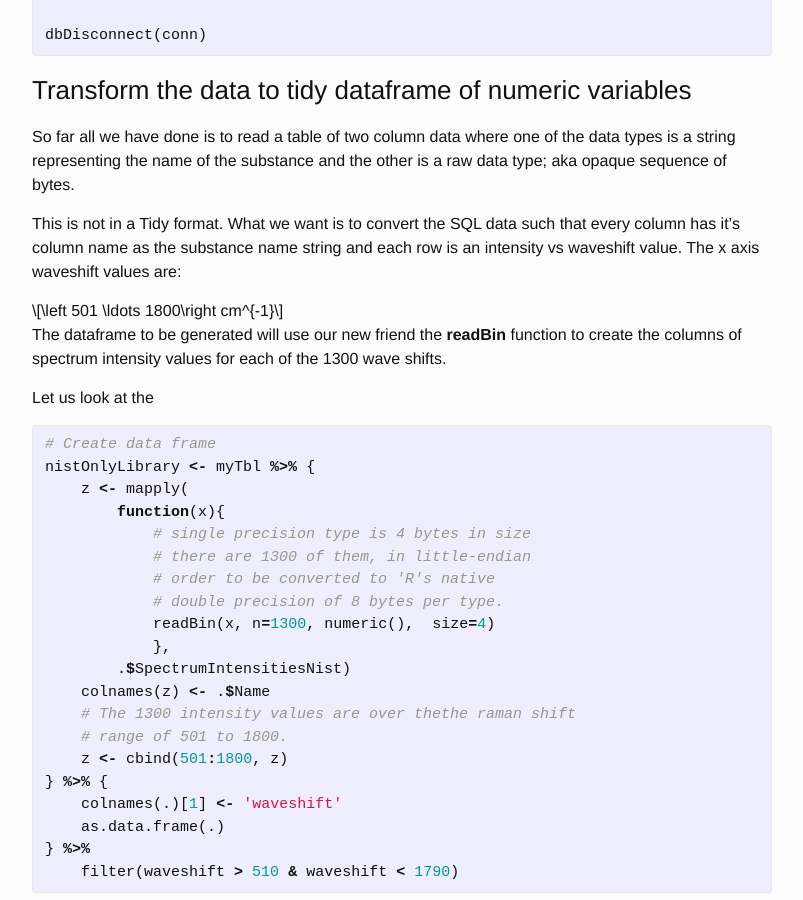
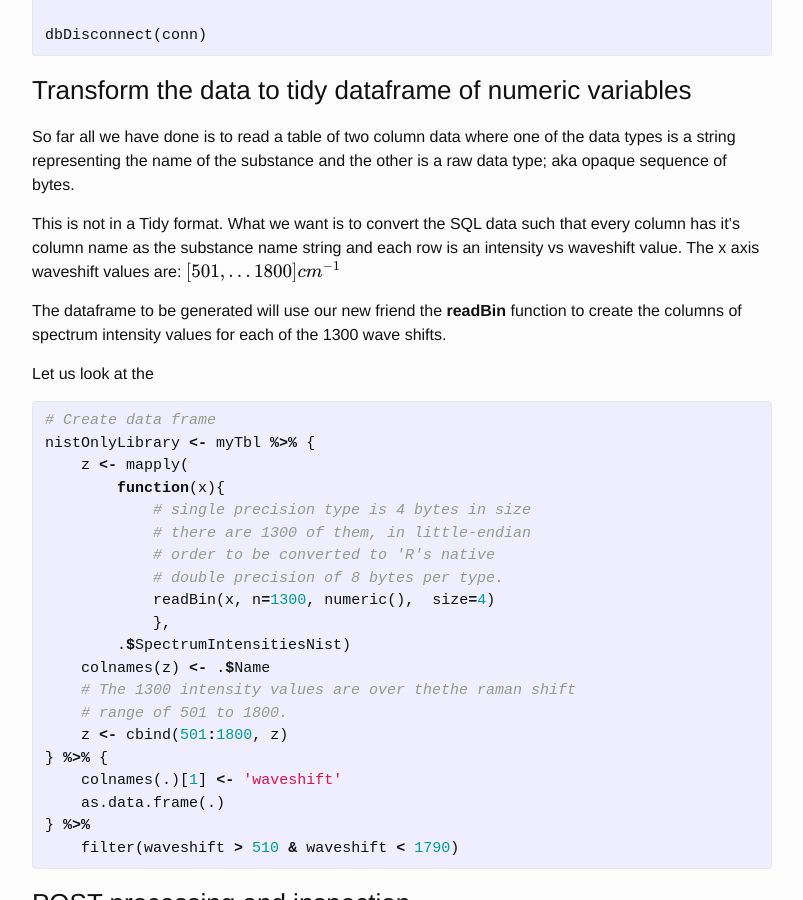
Before and after one commit to fayecoga/fayecoga.github.io, a Jekyll site: the page built from _posts/2015-03-08-Working with raw data types.md, in a window 1280 px wide and 900 px high, scrolled down 1355 px. Shown: the whole window, without its empty margins (238-1041 px from the left). Built offline with Jekyll 4.4.1, drawn with Linux system fonts in a browser that asks for light colours; formulas are drawn with MathJax 3.

```diff
--- a/_includes/head.html
+++ b/_includes/head.html
@@ -8,4 +8,7 @@
 
     <link rel="stylesheet" href="{{ "/css/main.css" | prepend: site.baseurl }}">
     <link rel="canonical" href="{{ page.url | replace:'index.html','' | prepend: site.baseurl | prepend: site.url }}">
+    <script type="text/javascript"
+   		src="http://cdn.mathjax.org/mathjax/latest/MathJax.js?config=TeX-AMS-MML_HTMLorMML">
+</script>
 </head>
--- a/_posts/2015-03-08-Working with raw data types.md
+++ b/_posts/2015-03-08-Working with raw data types.md
@@ -63,9 +63,7 @@ data types is a string representing the name of the substance and the other is a
 raw data type; aka opaque sequence of bytes.
 
 This is not in a Tidy format.  What we want is to convert the SQL data such that
-every column has it's column name as the substance name string and each row is an intensity vs waveshift value. The x axis waveshift values are:
-
-$$\left 501 \ldots 1800\right cm^{-1}$$
+every column has it's column name as the substance name string and each row is an intensity vs waveshift value. The x axis waveshift values are: $$\lbrack 501, \ldots 1800\rbrack cm^{-1}$$
 
 
 The dataframe to be generated will use our new friend the **readBin** function to create
```
Also changed, not shown: 5 other files.
